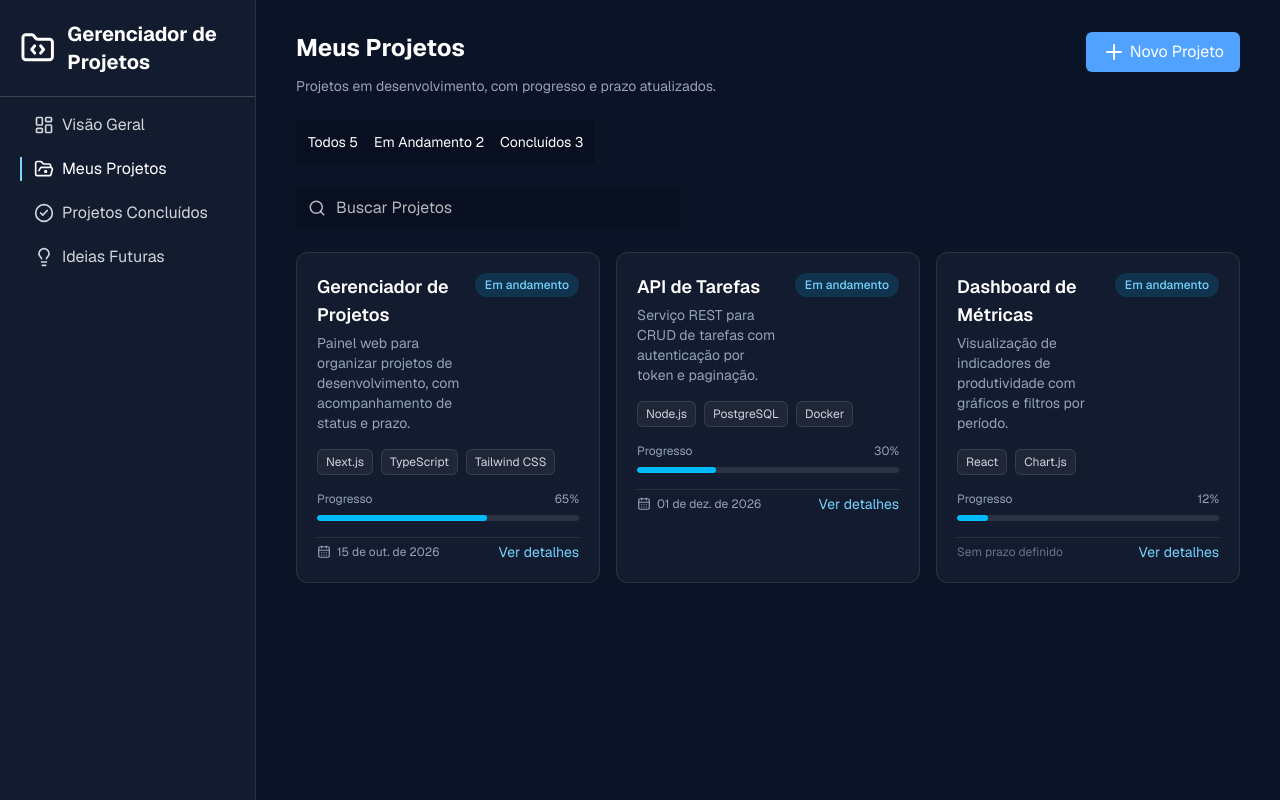
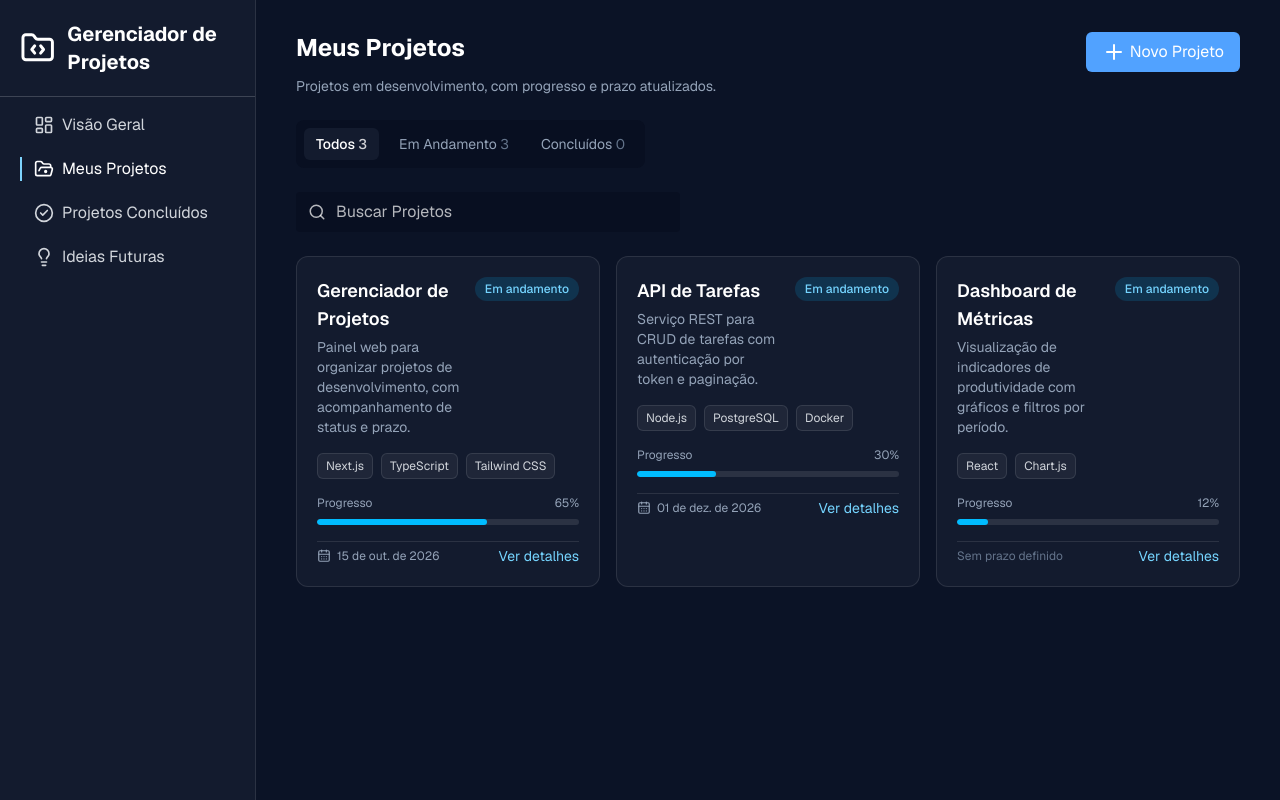
Before and after one commit to DeangellesES/gerenciador_de_projetos_de_softwares-Next.js-TailwindCSS-TypeScript-PrismaORM-PostgreSQL, a Next.js app: page /projetos in a window 1280 px wide. Built offline with nearby package versions, Linux system fonts and the light colour scheme.

Commit message:
filtrando por categoria em Meus Projetos

```diff
--- /dev/null
+++ b/src/components/FiltroProjetos/index.tsx
@@ -0,0 +1,68 @@
+"use client";
+
+import { useState } from "react";
+import BuscaProjetos from "@/components/BuscaProjetos";
+import type { Projeto, StatusProjeto } from "@/lib/projetos";
+
+type Categoria = "todos" | StatusProjeto;
+
+const categorias: { valor: Categoria; rotulo: string }[] = [
+  { valor: "todos", rotulo: "Todos" },
+  { valor: "ativo", rotulo: "Em Andamento" },
+  { valor: "concluido", rotulo: "Concluídos" },
+];
+
+function contarPorStatus(projetos: Projeto[], status: StatusProjeto) {
+  return projetos.filter((projeto) => projeto.status === status).length;
+}
+
+type FiltroProjetosProps = {
+  projetos: Projeto[];
+};
+
+export default function FiltroProjetos({ projetos }: FiltroProjetosProps) {
+  const [categoria, setCategoria] = useState<Categoria>("todos");
+
+  const visiveis =
+    categoria === "todos"
+      ? projetos
+      : projetos.filter((projeto) => projeto.status === categoria);
+
+  return (
+    <>
+      <div
+        role="tablist"
+        aria-label="Filtrar projetos por categoria"
+        className="flex gap-2 bg-[#080F21] w-fit p-2 rounded-lg"
+      >
+        {categorias.map(({ valor, rotulo }) => {
+          const selecionado = valor === categoria;
+          const total =
+            valor === "todos" ? projetos.length : contarPorStatus(projetos, valor);
+
+          return (
+            <button
+              key={valor}
+              type="button"
+              role="tab"
+              aria-selected={selecionado}
+              onClick={() => setCategoria(valor)}
+              className={`text-sm px-3 py-1.5 rounded-md transition-colors cursor-pointer ${
+                selecionado
+                  ? "bg-[#131B2E] text-white font-medium"
+                  : "text-[#94A3B8] hover:text-white hover:bg-white/5"
+              }`}
+            >
+              {rotulo}{" "}
+              <span className={selecionado ? "text-white/80" : "text-[#64748B]"}>
+                {total}
+              </span>
+            </button>
+          );
+        })}
+      </div>
+
+      <BuscaProjetos projetos={visiveis} />
+    </>
+  );
+}
--- a/src/components/ListaProjetos/index.tsx
+++ b/src/components/ListaProjetos/index.tsx
@@ -1,5 +1,5 @@
 import type { ReactNode } from "react";
-import BuscaProjetos from "@/components/BuscaProjetos";
+import FiltroProjetos from "@/components/FiltroProjetos";
 import type { Projeto } from "@/lib/projetos";
 import { Plus } from 'lucide-react';
 
@@ -29,13 +29,7 @@ export default function ListaProjetos({
       </header>
       {children}
 
-      <div className="flex gap-4 bg-[#080F21] w-fit p-3 rounded">
-        <p className="text-white text-sm">Todos 5</p>
-        <p className="text-white text-sm">Em Andamento 2</p>
-        <p className="text-white text-sm">Concluídos 3</p>
-      </div>
-
-      <BuscaProjetos projetos={projetos} />
+      <FiltroProjetos projetos={projetos} />
     </div>
   );
 }
```
